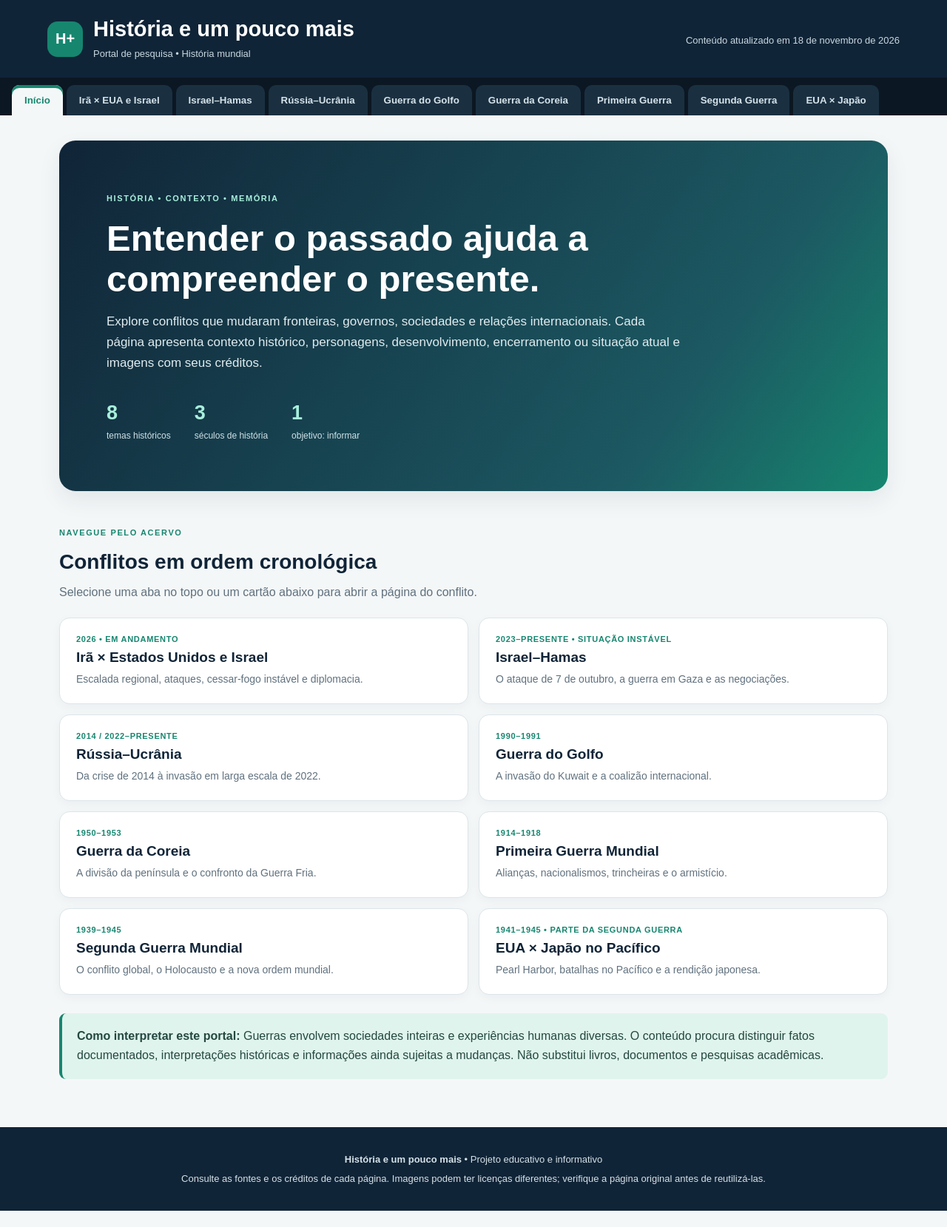
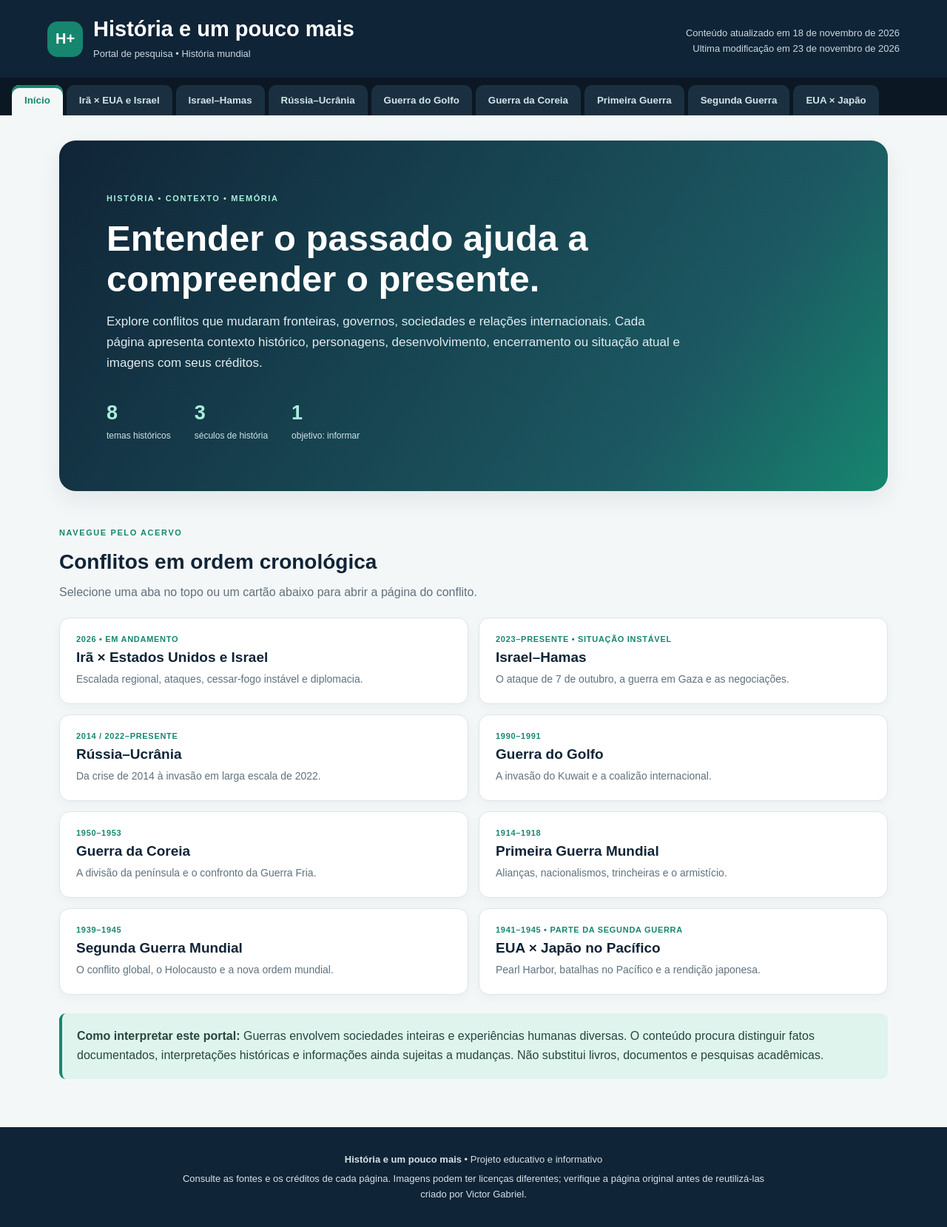
Before and after one commit to VictorGabiel3011/Historia-e-um-pouco-mais, a plain HTML site: page index.html in a window 1280 px wide. Shown: the whole page at 74% size. Before the commit the page ends 1637 px from the top, so only its background shows below. Drawn offline with Linux system fonts and the light colour scheme.

Commit message:
Enhance header and footer with additional information
Updated the header with the last modified date and added author credit in the footer.

```diff
--- a/index.html
+++ b/index.html
@@ -35,7 +35,7 @@
         </div>
 
         <p class="aviso-data">
-            Conteúdo atualizado em 18 de novembro de 2026
+            Conteúdo atualizado em 18 de novembro de 2026<br/>Ultima modificação em 23 de novembro de 2026
         </p>
 
     </header>
@@ -327,7 +327,7 @@
         <p>
             Consulte as fontes e os créditos de cada página.
             Imagens podem ter licenças diferentes;
-            verifique a página original antes de reutilizá-las.
+            verifique a página original antes de reutilizá-las<br/>criado por Victor Gabriel.
         </p>
 
     </footer>
```
